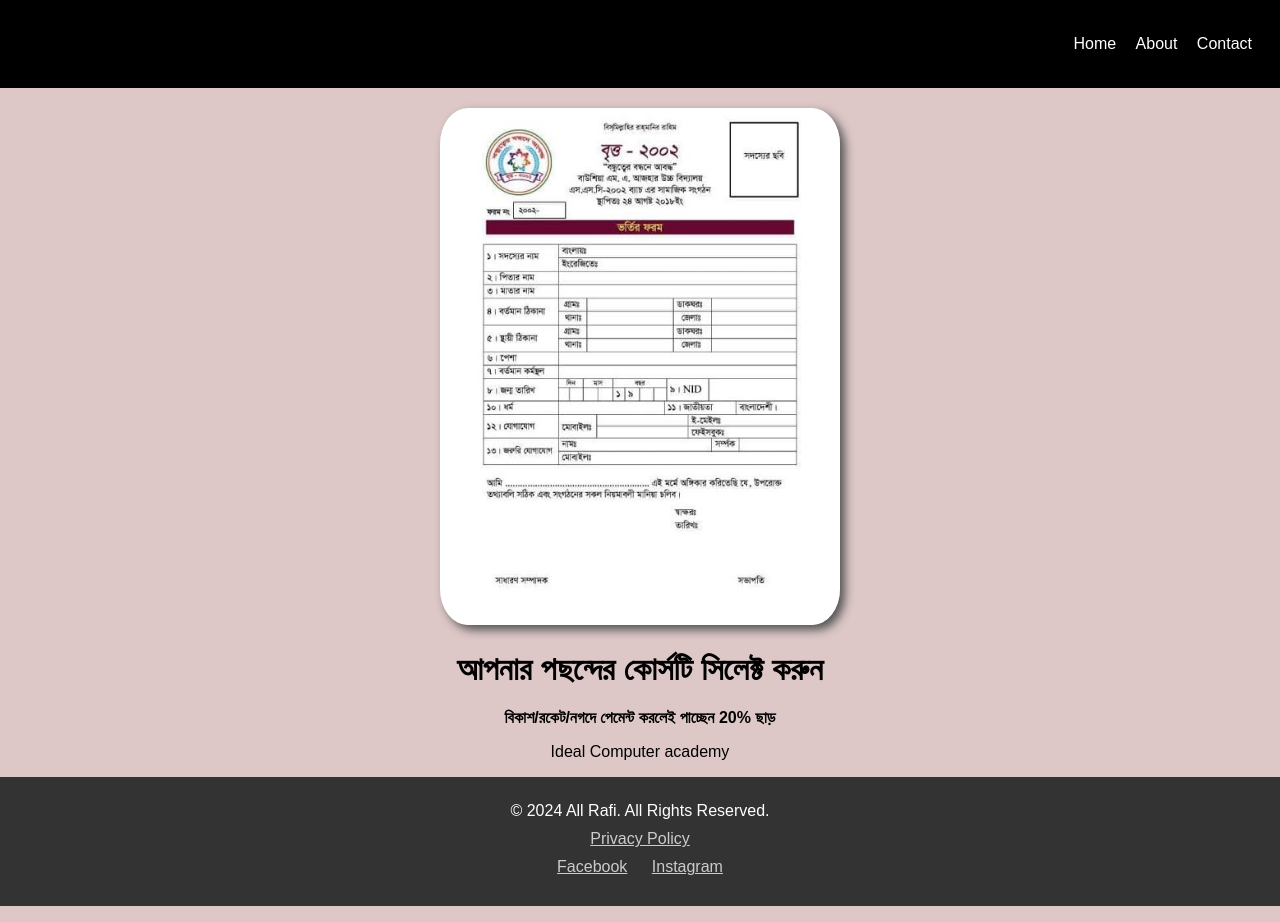
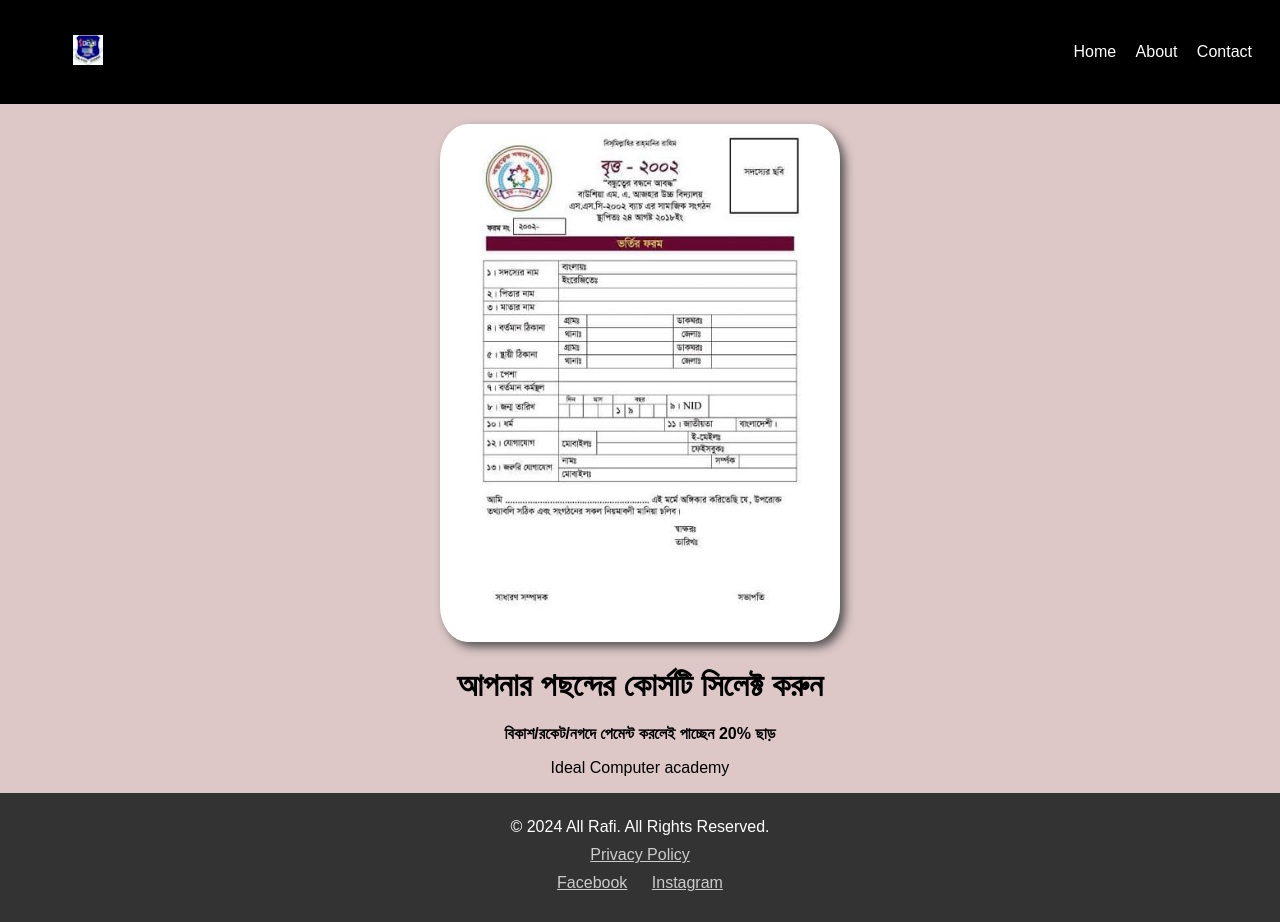
Before and after one commit to AllRafi0098/Ideal, a plain HTML site: page from.html in a window 1280 px wide. Drawn offline with Linux system fonts and the light colour scheme; the site is published under a folder, as on GitHub Pages, so addresses that start at the root find nothing.

Commit message:
Update from.html

```diff
--- a/from.html
+++ b/from.html
@@ -62,7 +62,7 @@ border-radius: 7%;
 <body>
 
     <header>
-<a href="y.html" style="color: #ccc; margin: 15px;"> <div class="logo"><img src="/i.jpg" alt="" width="30" ></div></a>
+<a href="y.html" style="color: #ccc; margin: 15px;"> <div class="logo"><img src="i.jpg" alt="" width="30" ></div></a>
         <nav class="navbar">
             <a href="y.html">Home</a>
             <a href="About.html">About</a>
```
